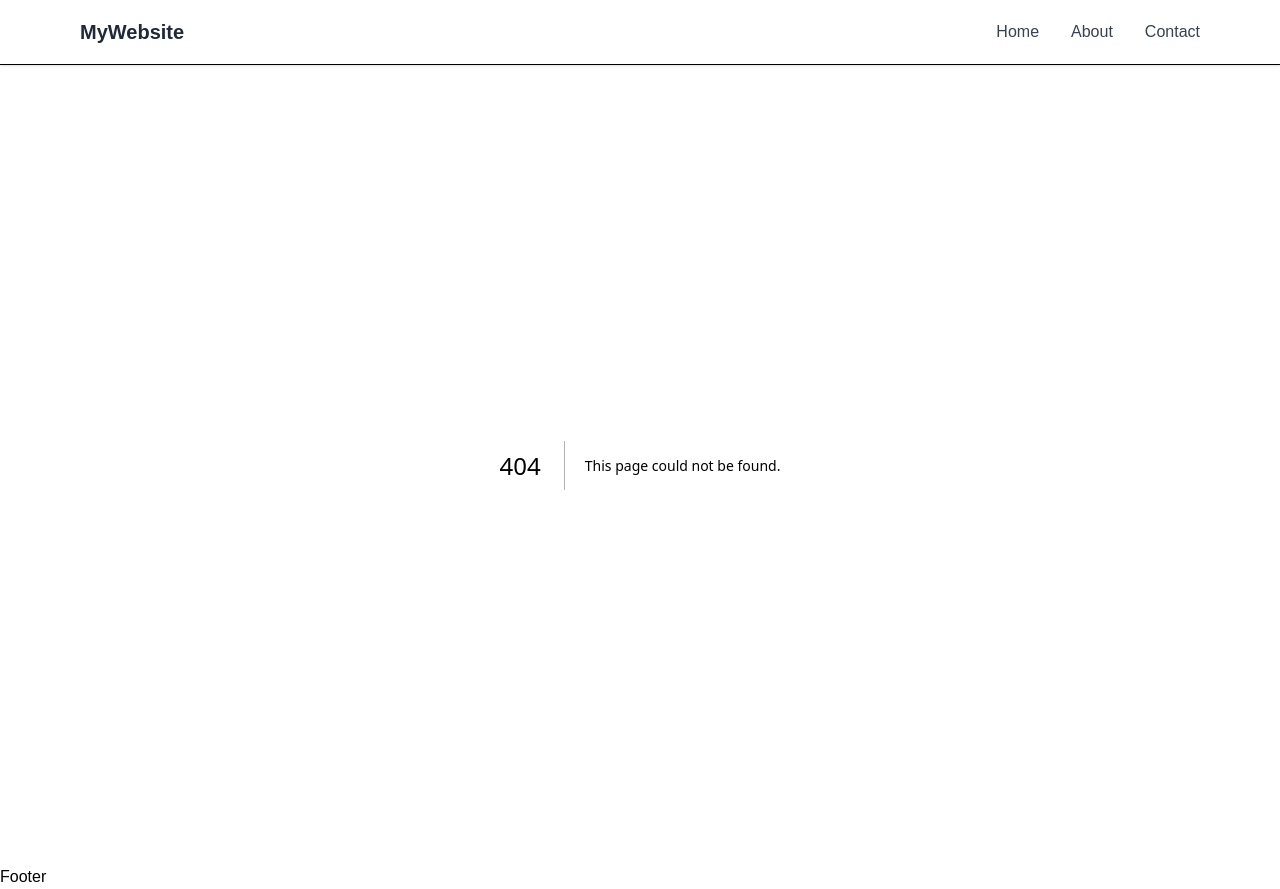
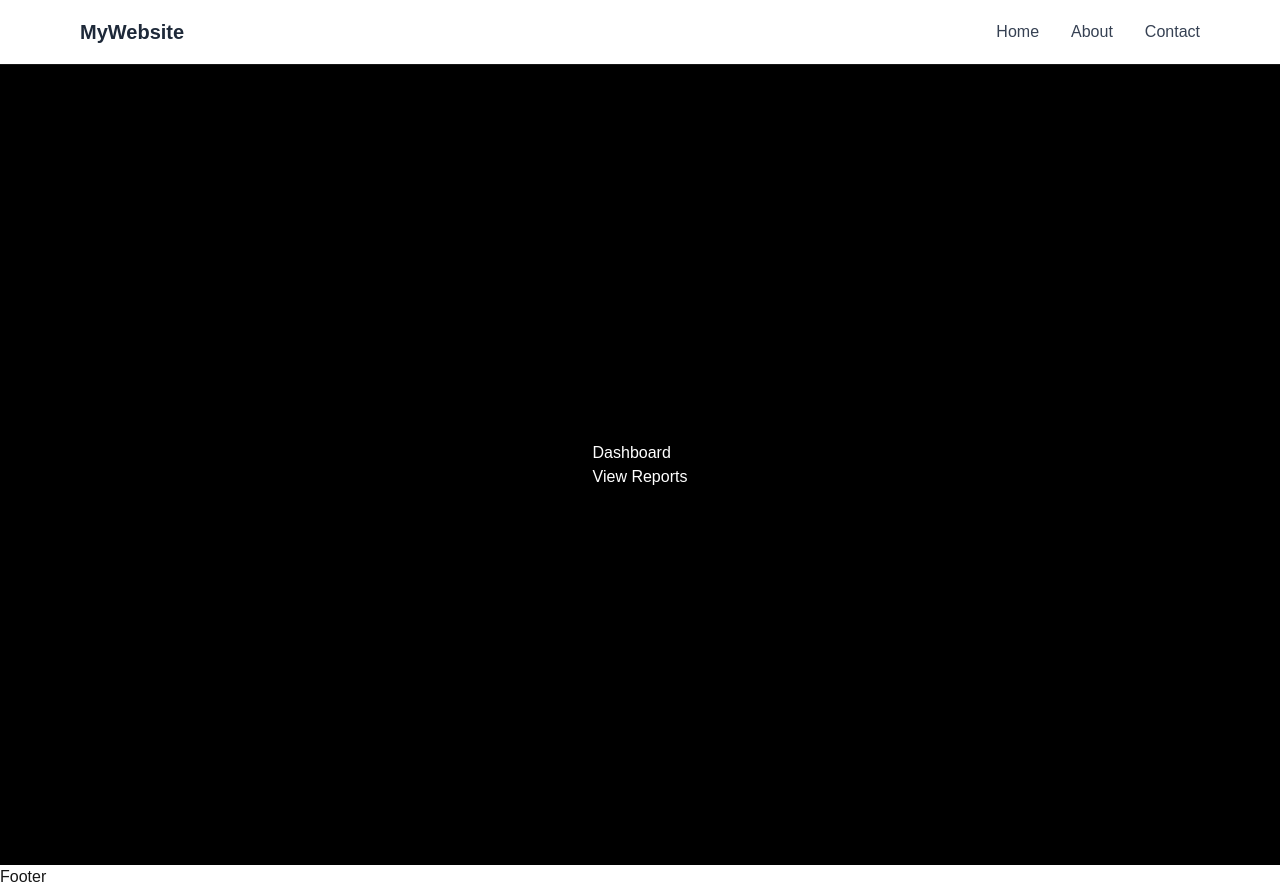
Before and after one commit to shivam108ku/NextjsLearning, a Next.js app: page /dashboard in a window 1280 px wide. Before the commit this address had no page. Built offline with nearby package versions, Linux system fonts and the light colour scheme.

Commit message:
making dashboard

```diff
--- /dev/null
+++ b/app/(auth)/dashboard/page.tsx
@@ -0,0 +1,13 @@
+import Link from 'next/link'
+import React from 'react'
+
+const Dashboard = () => {
+  return (
+    <div>
+        <h1>Dashboard</h1>
+        <Link href={"/dashboard/reports"}>View Reports</Link>
+    </div>
+  )
+}
+
+export default Dashboard
```
